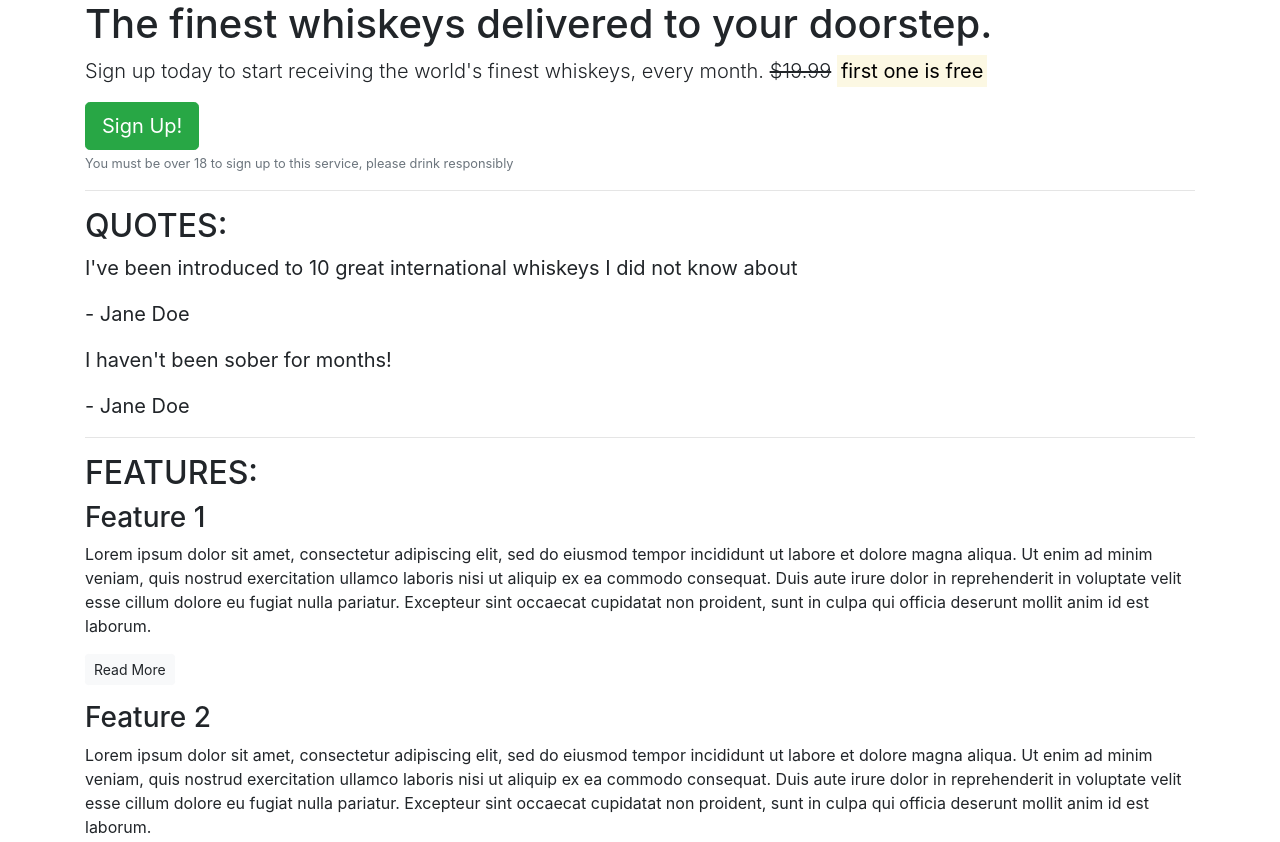
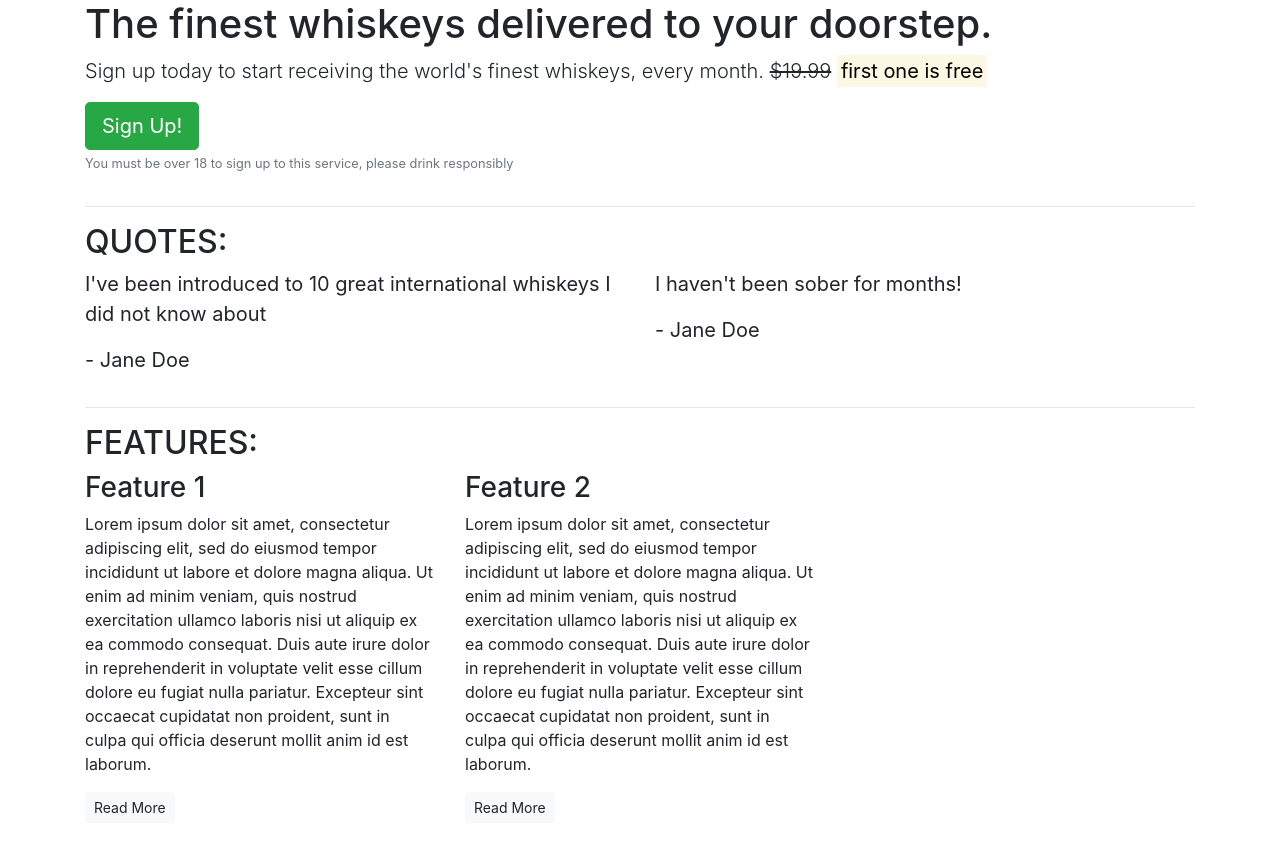
Before and after one commit to mckennadale/bootstrap-4.5, a plain HTML site: page index.html in a window 1280 px wide. Shown: the top 842 px of the page. Drawn offline with nearby package versions, Linux system fonts and the light colour scheme.

Commit message:
third commit

```diff
--- a/index.html
+++ b/index.html
@@ -10,6 +10,8 @@
 <body>
 <article class="container">
    <!-- Callout!-->
+   <div class="row">
+   <div class="col-12">
       <section class="callout">
         <h1>The finest whiskeys delivered to your doorstep.</h1>
           <p class="lead">Sign up today to start receiving the world's finest whiskeys, every month.
@@ -17,47 +19,70 @@
          <button class="btn btn-success btn-lg">Sign Up!</button>
           <p class="text-muted"><small>You must be over 18 to sign up to this service, please drink responsibly</small></p>
       </section>
+    </div>
+    </div>
     <!-- /.callout -->
     <hr>
 
     <!--Quotes-->
     <section class="quotes">
+      <div class="row">
+       <div class="col-12">
         <h2 class="text-uppercase">Quotes:</h2>
+        </div>
+        </div>
+      <div class="row">
+      <div class="col-12 col-md-6">
       <blockquote class="blockquote">
         <p>I've been introduced to 10 great international whiskeys I did not know about</p>
         <p>- Jane Doe</p>
       </blockquote>
+      </div>
+      <div class="col-12 col-md-6">
       <blockquote class="blockquote">
         <p>I haven't been sober for months!</p>
         <p>- Jane Doe</p>
       </blockquote>
+      </div>
+      </div>
     </section>
     <!-- /.quotes -->
     <hr>
 
     <!--Features-->
     <section class=" features">
+    <div class="row">
+    <div class="col-12">
         <h2 class="text-uppercase">Features:</h2>
+    </div>
+    </div>
+    <div class="row">
+    <div class="col-12 col-md-6 col-lg-4">
     <div class="feature">
          <h3>Feature 1</h3>
           <p>Lorem ipsum dolor sit amet, consectetur adipiscing elit, sed do eiusmod tempor incididunt ut labore et dolore magna aliqua. Ut enim ad minim veniam, quis nostrud exercitation ullamco laboris nisi ut aliquip ex ea commodo consequat. Duis aute irure dolor in reprehenderit in voluptate velit esse cillum dolore eu fugiat nulla pariatur. Excepteur sint occaecat cupidatat non proident, sunt in culpa qui officia deserunt mollit anim id est laborum.
           </p>
           <p><a class="btn btn-sm btn-light" href="">Read More</a></p>
     </div>
+    </div>
 
+    <div class="col-12 col-md-6 col-lg-4">
     <div class="feature">
         <h3>Feature 2</h3>
          <p>Lorem ipsum dolor sit amet, consectetur adipiscing elit, sed do eiusmod tempor incididunt ut labore et dolore magna aliqua. Ut enim ad minim veniam, quis nostrud exercitation ullamco laboris nisi ut aliquip ex ea commodo consequat. Duis aute irure dolor in reprehenderit in voluptate velit esse cillum dolore eu fugiat nulla pariatur. Excepteur sint occaecat cupidatat non proident, sunt in culpa qui officia deserunt mollit anim id est laborum.
          </p>
          <p><a class="btn btn-sm btn-light" href="">Read More</a></p>
     </div>
+    </div>
 
+    <div class="col-12 d-md-none -d-lg-block col-lg-4">
     <div class="feature">
        <h3>Feature 3</h3>
          <p>Lorem ipsum dolor sit amet, consectetur adipiscing elit, sed do eiusmod tempor incididunt ut labore et dolore magna aliqua. Ut enim ad minim veniam, quis nostrud exercitation ullamco laboris nisi ut aliquip ex ea commodo consequat. Duis aute irure dolor in reprehenderit in voluptate velit esse cillum dolore eu fugiat nulla pariatur. Excepteur sint occaecat cupidatat non proident, sunt in culpa qui officia deserunt mollit anim id est laborum.
          </p>
          <p><a class="btn btn-sm btn-light" href="">Read More</a></p>
     </div>
+    </div>
 
 
 
```
Lines whose indentation alone changed are shown as unchanged.
